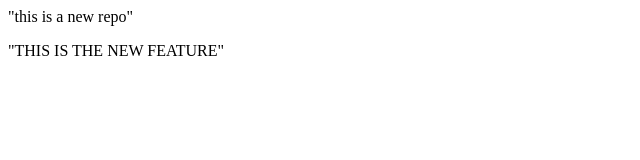
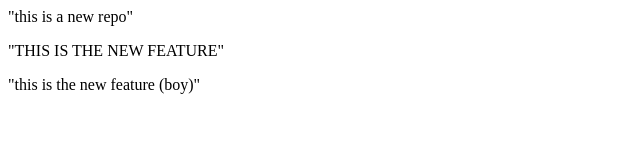
Before and after one commit to hannan044/Localrepo, a plain HTML site: page index.html in a window 1280 px wide. Shown: the whole page, without its empty margins (0-640 px from the left). Drawn offline with Linux system fonts and the light colour scheme.

Commit message:
new feature

```diff
--- a/index.html
+++ b/index.html
@@ -1,2 +1,3 @@
 <p> "this is a new repo" </p>
 <p> "THIS IS THE NEW FEATURE" </p>
+<p> "this is the new feature (boy)"</p>
```
